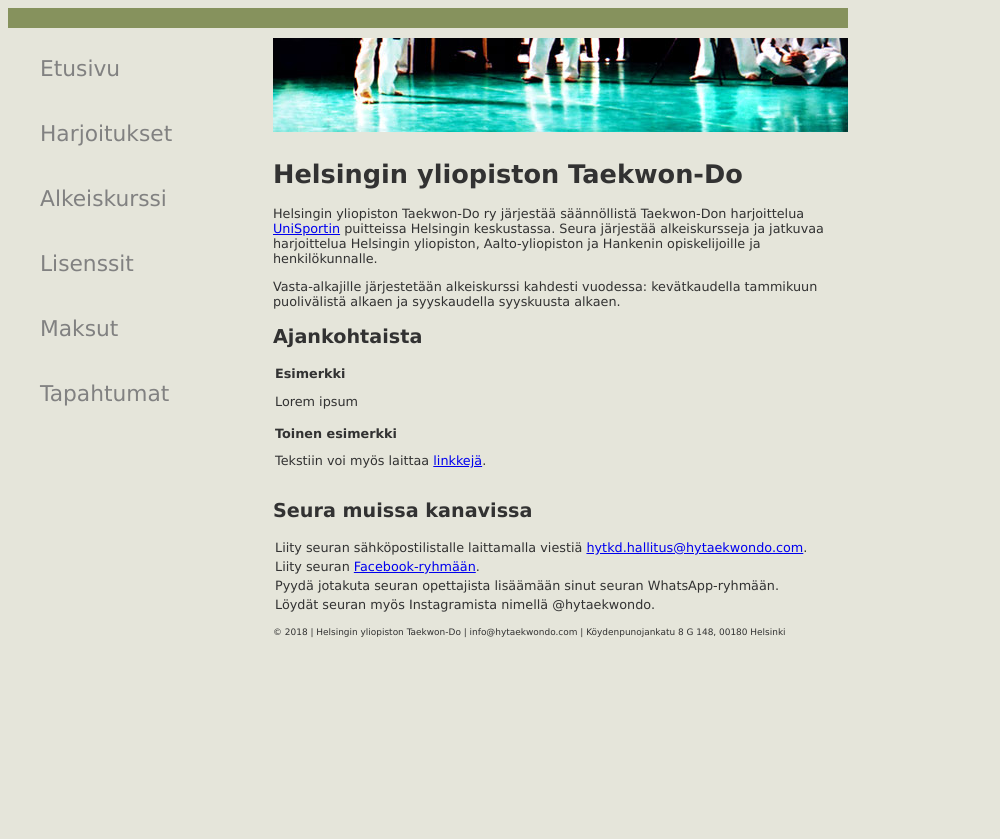
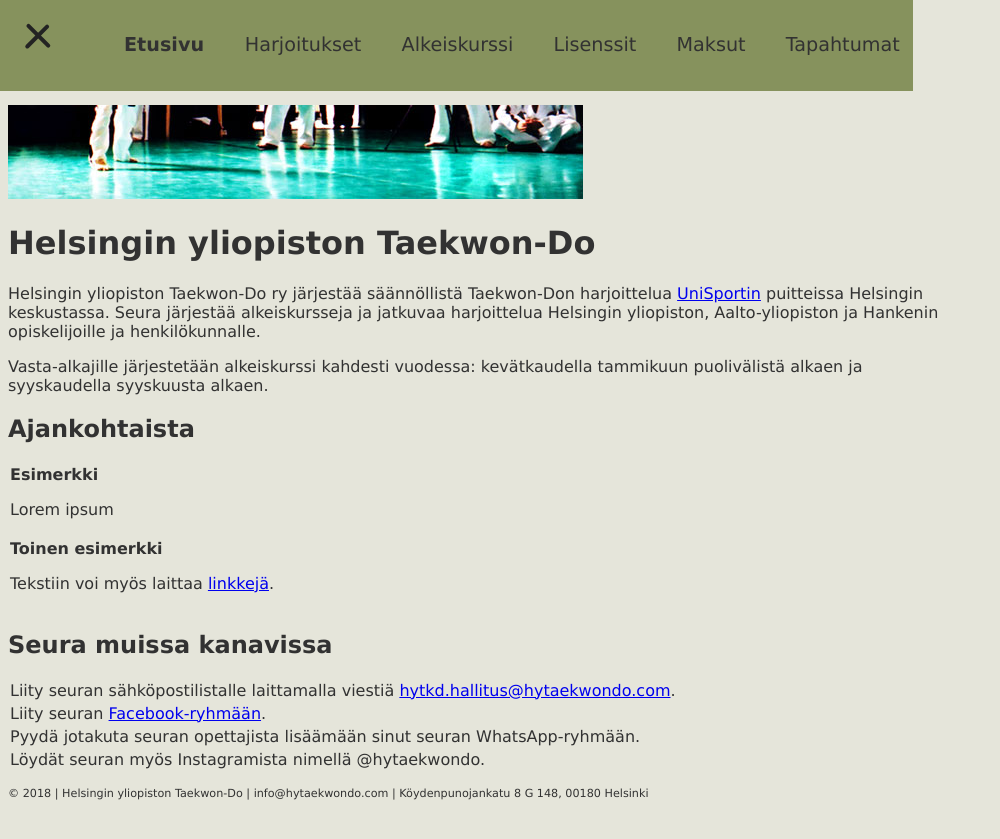
Before and after one commit to hytkd/website, a Jekyll site: the page built from index.html, in a window 1280 px wide. Shown: the top 839 px of the page, without its empty margins (0-1000 px from the left). Built offline with Jekyll 4.4.1, drawn with Linux system fonts in a browser that asks for light colours.

Commit message:
Make navbar into a hamburger menu

```diff
--- a/_includes/nav.html
+++ b/_includes/nav.html
@@ -1,7 +1,24 @@
 <div class="navi">
-    {% for item in site.data.nav %}
-        <a href="{{ item.link }}" {% if page.url == item.link %}class="nav-link current"{% else %}class="nav-link"{% endif %}>
-            {{ item.name }}
-        </a>
-    {% endfor %}
+    <div id="menuToggle">
+        <!--
+        A fake / hidden checkbox is used as click reciever,
+        so you can use the :checked selector on it.
+        -->
+        <input type="checkbox" id="menuToggleCheckbox"/>
+
+        <!--
+        Some spans to act as a hamburger.
+        -->
+        <span></span>
+        <span></span>
+        <span></span>
+
+        <ul id="menu">
+            {% for item in site.data.nav %}
+                <a href="{{ item.link }}" {% if page.url == item.link %}class="nav-link current"{% else %}class="nav-link"{% endif %}>
+                    <li>{{ item.name }}</li>
+                </a>
+            {% endfor %}
+        </ul>
+    </div>
 </div>
--- a/_layouts/default.html
+++ b/_layouts/default.html
@@ -6,15 +6,9 @@
     <title>{{ page.title }}</title>
     <link rel="stylesheet" href="/assets/css/styles.css">
     <link rel="shortcut icon" type="image/png" href="{{ "/assets/images/favicon.png" | prepend: site.baseurl }}" >
-    <script src="/assets/javascript/navbar.js" type="text/javascript"></script>
-    <script
-      src="https://code.jquery.com/jquery-3.3.1.slim.min.js"
-      integrity="sha256-3edrmyuQ0w65f8gfBsqowzjJe2iM6n0nKciPUp8y+7E="
-      crossorigin="anonymous">
-    </script>
   </head>
   <body>
-    <div class="grid-container">
+    <div class="container">
       <div class="top-bar">
 
       </div>
@@ -25,14 +19,17 @@
         <img src="/assets/images/fiilis{{ image_number }}.jpg">
       </div>
       <div class="page-container">
-        <!-- <div class="watermark">
-          <img src="/assets/images/logo.png">
-        </div>-->
         {{ content }}
       </div>
       <div class="footer">
         {% include footer.html %}
       </div>
     </div>
+      <!-- Open navigation menu by default on large screens -->
+    <script>
+      if (window.innerWidth > 1000) {
+        document.getElementById("menuToggleCheckbox").checked = true;
+      }
+    </script>
   </body>
 </html>
--- a/_sass/main.scss
+++ b/_sass/main.scss
@@ -1,48 +1,37 @@
 $background-light-grey: rgb( 229, 229, 218);
 $top-bar-dark-green: rgb( 134, 146, 93);
 $body-text-black: rgb( 50, 50, 50);
-$max-screen-size: 575px;
+$max-screen-size: 60em;
 
 body {
     background-color: $background-light-grey;
     font-family: verdana, arial;
-    font-size: 0.8em;
+    font-size: 1em;
     color: $body-text-black;
+    overflow-x: hidden;
 }
 
 .top-bar {
     background-color: $top-bar-dark-green;
-    grid-row-start: 1;
-    grid-column: 1 / -1;
-    grid-column-gap: 0;
-    overflow-x: hidden;
 }
 
-.grid-container {
-    display: grid;
-    grid-column-gap: 25px;
-    grid-template-columns: minmax(min-content, 240px) minmax(1px, $max-screen-size);
-    grid-template-rows: 20px 114px auto 30px;
+.container {
+    display: flex;
+    flex-direction: column;
 }
 
 .image-container {
-    grid-column-start: 2;
-    grid-row-start: 2;
-    padding-top: 10px;
+    padding-top: 30px;
     object-fit: cover;
     max-width: minmax(1px, $max-screen-size);
     overflow: hidden;
 }
 
 .page-container {
-    grid-column-start: 2;
-    grid-row-start: 3;
     max-width: $max-screen-size;
 }
 
 .footer {
-    grid-row-start: 4;
-    grid-column-start: 2;
     font-size: 0.7em;
 }
 
--- a/_sass/navbar.scss
+++ b/_sass/navbar.scss
@@ -1,24 +1,163 @@
 .navi {
     left: 0;
-    overflow-x: hidden;
+    top: 0;
+    position: -webkit-sticky;
+    position: sticky;
+    padding-bottom: 10px;
     padding-top: 10px;
-    grid-row-start: 2;
-    grid-row-end: 4;
+    background-color: $background-light-grey;
 }
 
-.navi a {
-    padding: 8px 8px 32px 32px;
+.nav-link {
+    padding: 8px 8px 16px 16px;
     text-decoration: none;
-    font-size: 1.7em;
-    color: #818181;
-    display: block;
+    font-size: 1.2em;
+    color: $body-text-black;
     transition: 0.3s;
 }
 
-.navi a:hover {
+.nav-link:hover {
     color: #f1f1f1;
 }
 
 .current {
-    text-decoration: underline;
+    font-weight: bold;
 }
+
+#menuToggle {
+    display: block;
+    position: relative;
+    left: 20px;
+
+    z-index: 1;
+
+    -webkit-user-select: none;
+    user-select: none;
+}
+
+#menuToggle input {
+    display: block;
+    width: 66px;
+    height: 54px;
+    position: absolute;
+    top: -7px;
+    left: -5px;
+
+    cursor: pointer;
+
+    opacity: 0; /* hide this */
+    z-index: 2; /* and place it over the hamburger */
+
+    -webkit-touch-callout: none;
+}
+
+/*
+ * Just a quick hamburger
+ */
+#menuToggle span {
+    display: block;
+    width: 64px;
+    height: 8px;
+    margin-bottom: 10px;
+    position: relative;
+
+    background: $body-text-black;
+    border-radius: 3px;
+
+    z-index: 1;
+
+    transform-origin: 4px 0px;
+
+    transition: transform 0.5s cubic-bezier(0.77,0.2,0.05,1.0),
+                            background 0.5s cubic-bezier(0.77,0.2,0.05,1.0),
+                            opacity 0.55s ease;
+}
+
+@media screen and (min-width:1001px) {
+    #menuToggle span {
+        width: 32px;
+        height: 4px;
+        margin-bottom: 5px;
+    }
+}
+
+#menuToggle span:first-child
+{
+    transform-origin: 0% 0%;
+}
+
+#menuToggle span:nth-last-child(2)
+{
+    transform-origin: 0% 100%;
+}
+
+/*
+ * Transform all the slices of hamburger
+ * into a crossmark.
+ */
+#menuToggle input:checked ~ span
+{
+    opacity: 1;
+    transform: rotate(45deg) translate(-2px, -1px);
+    background: #232323;
+}
+
+/*
+ * But let's hide the middle one.
+ */
+#menuToggle input:checked ~ span:nth-last-child(3)
+{
+    opacity: 0;
+    transform: rotate(0deg) scale(0.2, 0.2);
+}
+
+/*
+ * Oh yeah and the last one should go the other direction
+ */
+#menuToggle input:checked ~ span:nth-last-child(2)
+{
+    transform: rotate(-45deg) translate(0, -1px);
+}
+
+/*
+ * Make this absolute positioned
+ * at the top left of the screen
+ */
+#menu {
+    position: absolute;
+    width: 1fr;
+    max-width: 70em;
+    top: 10px;
+    margin: -75px 0 0 -50px;
+    padding-left: 125px;
+    padding-top: 50px;
+    padding-bottom: 15px;
+    background-color: $top-bar-dark-green;
+
+    list-style-type: none;
+    -webkit-font-smoothing: antialiased;
+    /* to stop flickering of text in safari */
+
+    transform-origin: 0% 0%;
+    transform: translate(-100%, 0);
+
+    transition: transform 0.5s cubic-bezier(0.77,0.2,0.05,1.0);
+}
+
+#menu li {
+    padding: 20px 5px;
+    display: inline-flex;
+}
+
+@media screen and (max-width:1001px) {
+    #menu li {
+        font-size: 1.8em;
+    }
+}
+
+/*
+ * And let's slide it in from the left
+ */
+#menuToggle input:checked ~ ul {
+    transform: none;
+}
--- a/assets/javascript/navbar.js
+++ /dev/null
@@ -1,12 +0,0 @@
-/* Set the width of the sidebar to 0 and the left margin of the page content to 0 */
-function toggleNav() {
-    if ($(".navi").data("collapsed")) {
-        $(".navi").data("collapsed", false);
-        $(".nav-link").show();
-        $(".grid-container").css("grid-template-columns", "minmax(min-content, 200px)");
-    } else {
-        $(".navi").data("collapsed", true);
-        $(".nav-link").hide();
-        $(".grid-container").css("grid-template-columns", "minmax(min-content, 20px)");
-    }
-}
```
